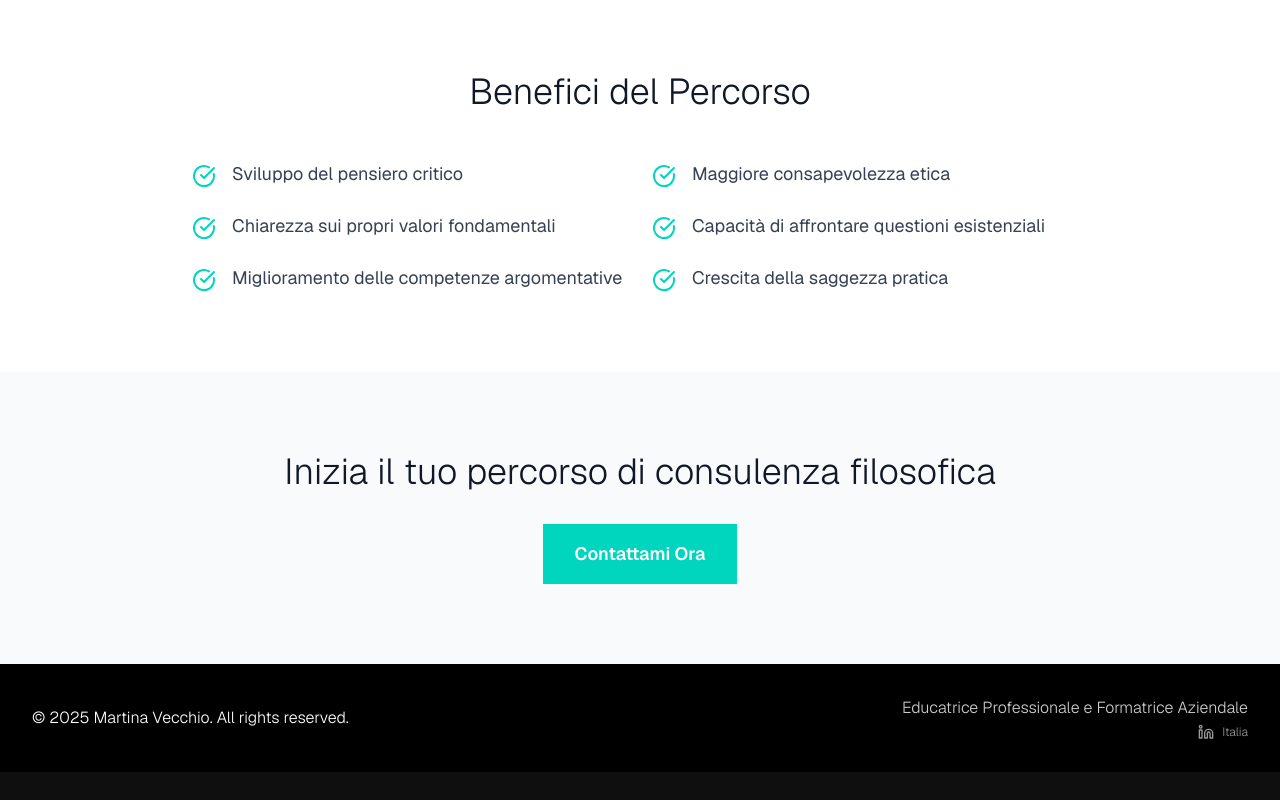
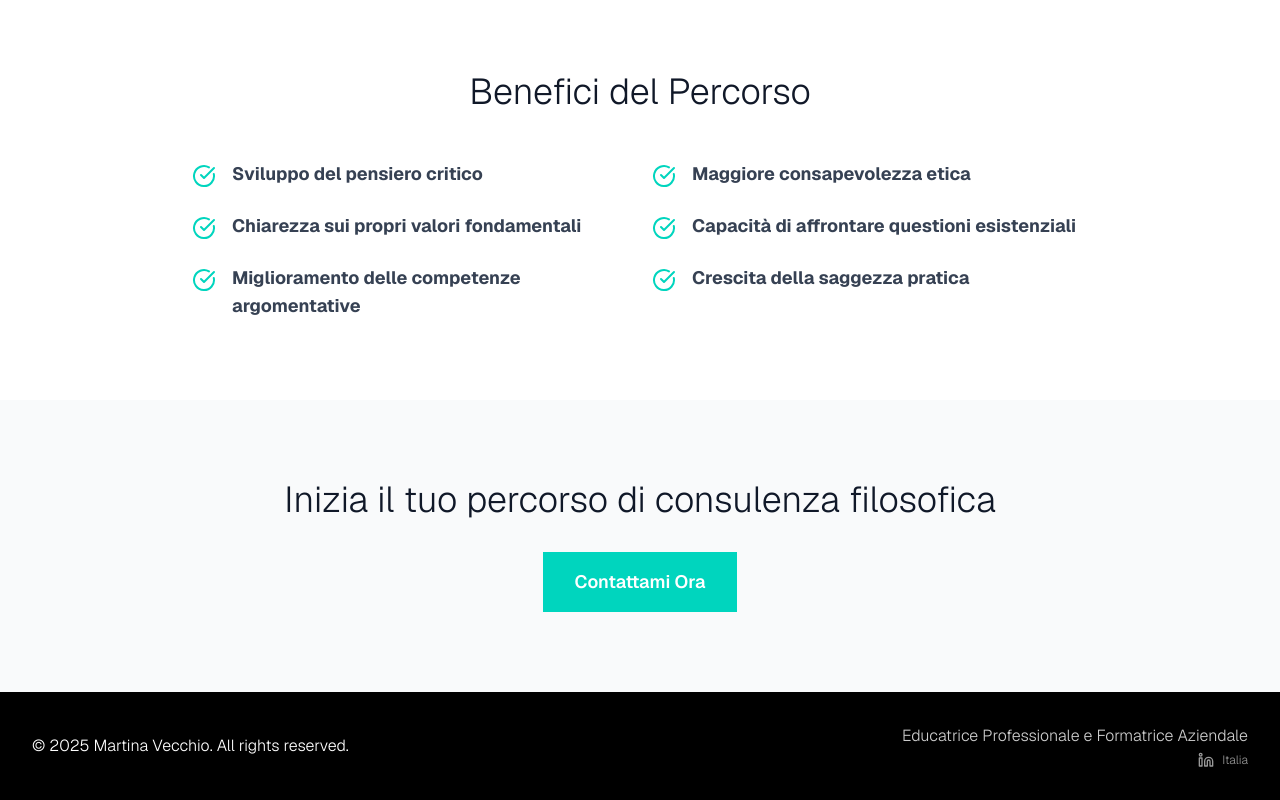
Before and after one commit to ezequiasaramburu/martina-website, a Next.js app: page /servizi/consulenza-filosofica in a window 1280 px wide. Shown: the part 1072-1872 px from the top of the page. Before the commit the page ends 1844 px from the top, so only its background shows below. Built offline with nearby package versions, Linux system fonts and the light colour scheme.

Commit message:
add font bold on service detail content

```diff
--- a/src/components/ServiceDetailContent.tsx
+++ b/src/components/ServiceDetailContent.tsx
@@ -81,7 +81,7 @@
                       : "text-teal-400"
                   }`}
                 />
-                <p className="text-lg text-gray-700">{benefit}</p>
+                <p className="text-lg text-gray-700 font-bold">{benefit}</p>
               </div>
             ))}
           </div>
```
